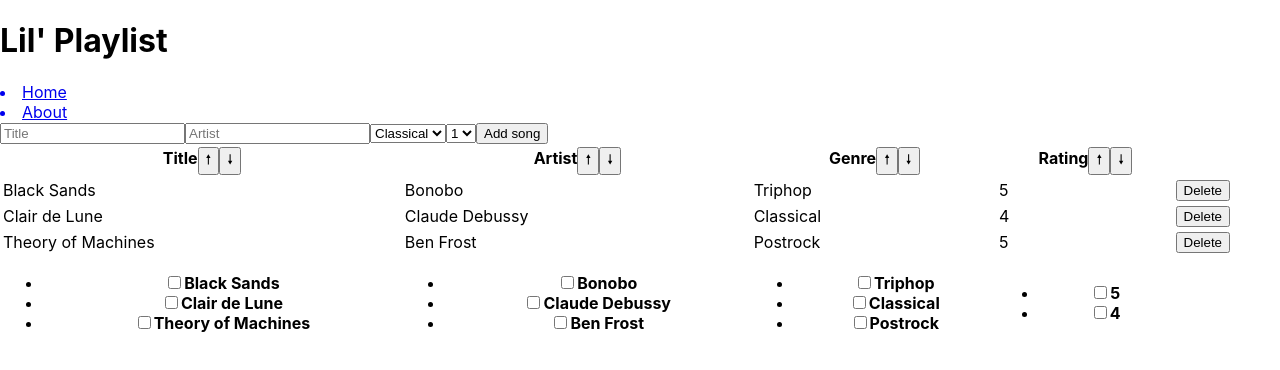
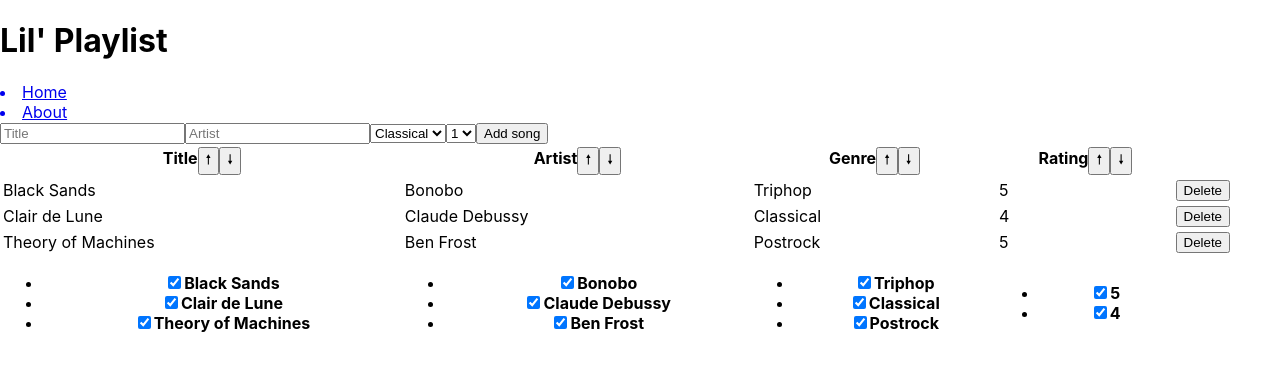
Before and after one commit to XanderVertegaal/xander_vertegaal-lil_playlist, a React (Create React App) app: page / in a window 1280 px wide. Shown: the top 370 px of the page. Built offline with nearby package versions, Linux system fonts and the light colour scheme.

Commit message:
Error fixed (Thanks Ben!)

```diff
--- a/src/components/FilterBar.js
+++ b/src/components/FilterBar.js
@@ -4,7 +4,9 @@ import { updateFilter } from '../actions'
 
 const FilterBar = () => {
     const currSongList = useSelector(state => state.songList)
-    const dispatch = useDispatch
+    const currFilter = useSelector(state => state.currentFilter)
+
+    const dispatch = useDispatch()
 
     const currTitles = []
     const currArtists = []
@@ -30,45 +32,103 @@ const FilterBar = () => {
         const itemName = event.target.value;
         const itemType = event.target.parentElement.parentElement.parentElement.className.replace('filter-list-', '');
         const itemValue = event.target.checked;
-        console.log(itemName, itemType, itemValue)
-        dispatch(updateFilter(itemName, itemType, itemValue)) // Dit gaat dus mis.
+        dispatch(updateFilter(parseInt(itemName), itemType, itemValue))
 
     }
 
-    const outputList = []
-    for (let itemList of [currTitles, currArtists, currGenres, currRatings]) {
-        outputList.push(itemList.map(item => {
-            return (
-                <li key={item}>
+    const outputTitles = []
+    const outputArtists = []
+    const outputGenres = []
+    const outputRatings = []
+
+    for (let item of currTitles) {
+        let isInFilter = currFilter.title.includes(item)
+        outputTitles.push(
+            <li key={item}>
                 <label>
-                    <input type="checkbox" value={item} onChange={handleChange}/>
+                    <input
+                        type="checkbox"
+                        value={item}
+                        onChange={handleChange}
+                        checked={isInFilter}
+                    />
                     {item}
                 </label>
             </li>
-            )
-        }))
+        )
+    }
+
+    for (let item of currArtists) {
+        let isInFilter = currFilter.artist.includes(item)
+        outputArtists.push(
+            <li key={item}>
+                <label>
+                    <input
+                        type="checkbox"
+                        value={item}
+                        onChange={handleChange}
+                        checked={isInFilter}
+                    />
+                    {item}
+                </label>
+            </li>
+        )
+    }
+
+    for (let item of currGenres) {
+        let isInFilter = currFilter.genre.includes(item)
+        outputGenres.push(
+            <li key={item}>
+                <label>
+                    <input
+                        type="checkbox"
+                        value={item}
+                        onChange={handleChange}
+                        checked={isInFilter}
+                    />
+                    {item}
+                </label>
+            </li>
+        )
+    }
+
+    for (let item of currRatings) {
+        let isInFilter = currFilter.rating.includes(item)
+        outputRatings.push(
+            <li key={item}>
+                <label>
+                    <input
+                        type="checkbox"
+                        value={item}
+                        onChange={handleChange}
+                        checked={isInFilter}
+                    />
+                    {item}
+                </label>
+            </li>
+        )
     }
 
     return(
         <tr className="filter-row">
             <th>
                 <ul className="filter-list-title">
-                    {outputList[0]}
+                    {outputTitles}
                 </ul>
             </th>
             <th>
                 <ul className="filter-list-artist">
-                    {outputList[1]}
+                    {outputArtists}
                 </ul>
             </th>
             <th>
                 <ul className="filter-list-genre">
-                    {outputList[2]}
+                    {outputGenres}
                 </ul>
             </th>
             <th>
                 <ul className="filter-list-rating">
-                    {outputList[3]}
+                    {outputRatings}
                 </ul>
             </th>
         </tr>
--- a/src/reducers/updateFilter.js
+++ b/src/reducers/updateFilter.js
@@ -1,18 +1,23 @@
 const defaultFilter = {
-    title: [],
-    artist: [],
-    genre: [],
-    rating: []
+    title: ['Black Sands', 'Clair de Lune', 'Theory of Machines'],
+    artist: ['Bonobo', 'Claude Debussy', 'Ben Frost'],
+    genre: ['Triphop', 'Classical', 'Postrock'],
+    rating: [5, 4]
 }
 
 const updateFilter = (state = defaultFilter, action) => {
     let newState = {...state}
     switch (action.type) {
         case "UPDATE_FILTER":
-            console.log('Type:', action.payload.type)
-            console.log('Name:', action.payload.name)
-            console.log('Value:', action.payload.value)
-        break
+            const type = action.payload.type
+            const name = action.payload.name
+            const value = action.payload.value
+
+            value === true ?
+            newState[type].push(name) :
+            newState[type] = newState[type].filter(item => item !== name)
+
+            break
         default:
             return state;
     }
--- a/src/reducers/updateSongList.js
+++ b/src/reducers/updateSongList.js
@@ -46,7 +46,7 @@ const updateSongList = (state = defaultSongList, action) => {
                     rating: newRating
                 })
 
-            console.log('Sorting algorithm:', action.payload.sorting.type, action.payload.sorting.order)
+            // console.log('Sorting algorithm:', action.payload.sorting.type, action.payload.sorting.order)
             newState.sort((a, b) => {
                 let x = a[action.payload.sorting.type];
                 let y = b[action.payload.sorting.type];
```
